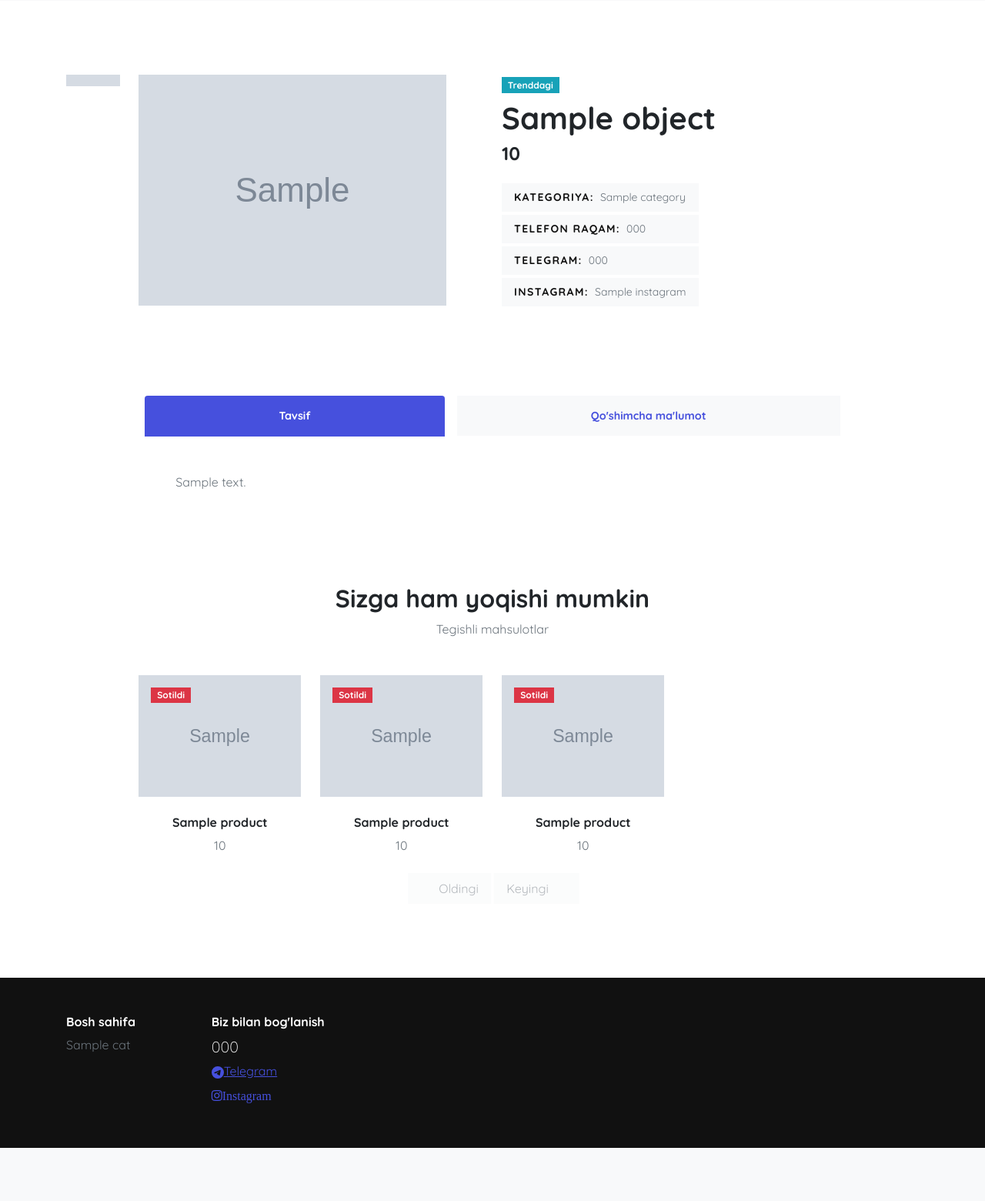
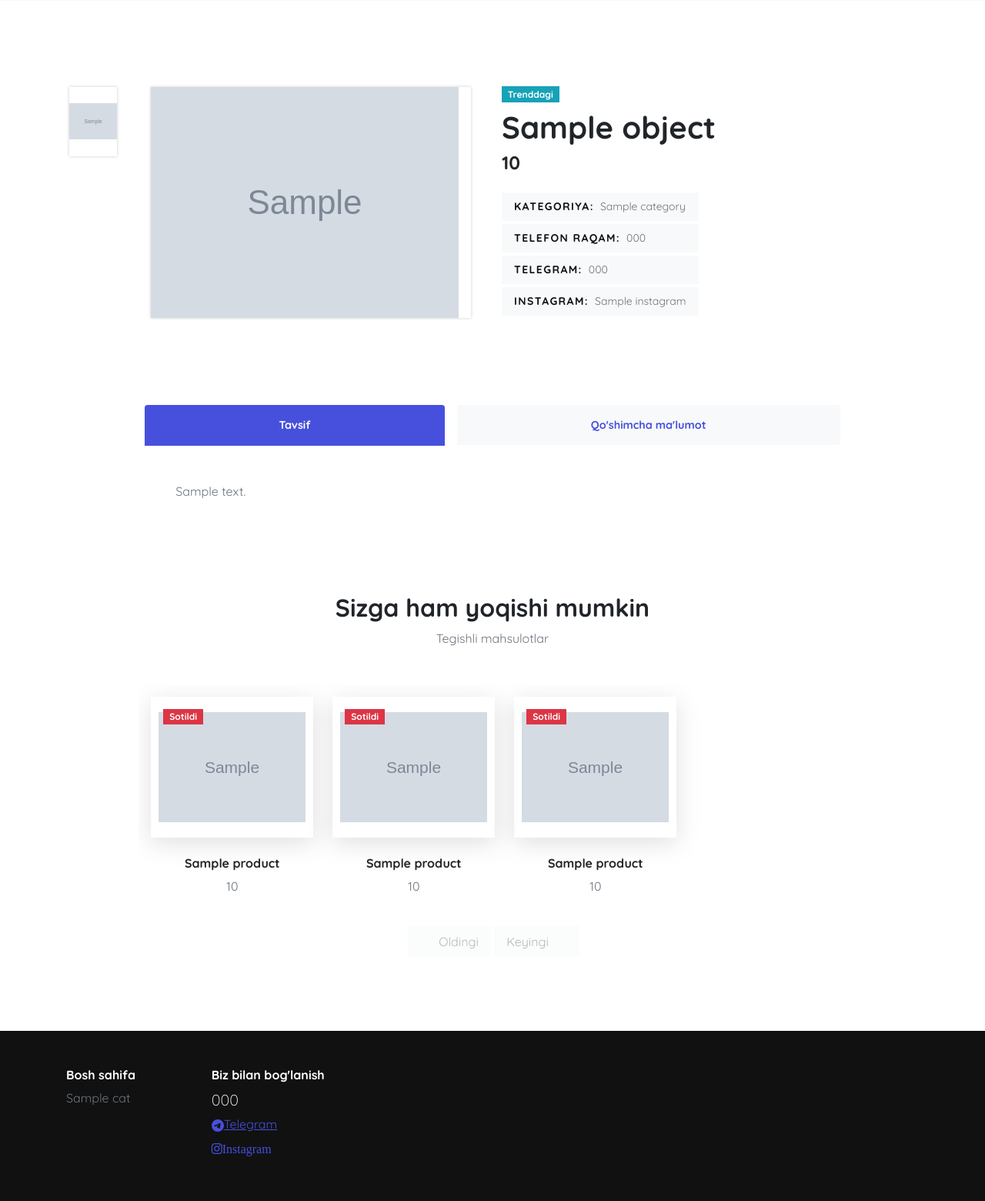
Before and after one commit to Jamoliddin0968/Zvukon.uz, a Django app: template shop/templates/shop/detail.html in a window 1280 px wide. Shown: the part 109-1669 px from the top of the page at 77% size. Before the commit the page ends 1600 px from the top, so only its background shows below. Run offline with Django 4.2, Linux system fonts and the light colour scheme; the template is opened without the code that fills it: most values are stand-ins (such as "Sample title", 1, 10 or a date in 2020); grey boxes marked "Sample" are stand-in pictures; some libraries are stand-ins or nearby versions.

Commit message:
initial commit

```diff
--- a/shop/templates/shop/detail.html
+++ b/shop/templates/shop/detail.html
@@ -66,13 +66,17 @@
             <div class="row">
               <div class="col-md-2 order-2 order-md-1">
                 <!-- Slider thumbnails-->
-                <div class="swiper-container swiper-thumbnails" id="detailSliderThumb">
+                <div class="p-1 pt-3 swiper-container swiper-thumbnails" id="detailSliderThumb">
                   <div class="swiper-wrapper">
                      {% for img in object.medium_images %}
                      {% if img %}
-                        <div class="swiper-slide"><img class="img-fluid" src="{{img}}" alt=".."></div>
+                        <div style="min-height: 90px; box-shadow: 0 0 4px rgba(0, 0, 0, 0.2);" class="swiper-slide d-flex align-items-center justify-content-center">
+                          <img class="img-fluid" src="{{img}}" alt="..">
+                        </div>
                       {% else %}
-                      <p class="swiper-slide"><img class="img-fluid" src="{% static 'img/white.png' %}"></p>
+                      <p  class=" swiper-slide">
+                        <img class="img-fluid" src="{% static 'img/white.png' %}">
+                      </p>
                      {% endif %}
                     {% endfor %}
                   </div>
@@ -80,13 +84,15 @@
               </div>
               <div class="col-md-10 order-1 order-md-2 mb-4 mb-lg-0">
                 <!-- Item slider-->
-                <div class="swiper-container" id="detailSlider">
-                  <div class="swiper-wrapper">
+                <div  class="swiper-container" id="detailSlider">
+                  <div  class="swiper-wrapper">
                     {% for img in object.medium_images  %}
                     {% if img %}
-                    <div class="swiper-slide">
-                      <a class="glightbox" href={{img}}>
-                        <img class="img-fluid" src={{img}} alt=".."></a></div>
+                    <div  class="swiper-slide p-3">
+                      <a style="display: block; box-shadow: 0 0 4px rgba(0, 0, 0, 0.2)" class="glightbox" href={{img}}>
+                        <img class="img-fluid" src={{img}} alt="..">
+                      </a>
+                    </div>
 
                     {% endif %}
 
@@ -97,7 +103,7 @@
             </div>
           </div>
           <!-- Item info-->
-          <div class="col-lg-6">
+          <div class="about__text col-lg-6">
             <div class="badge bg-info small rounded-0 mb-2">{% trans "Trenddagi" %}</div>
             <h1>{{object.name}}</h1>
             <div class="d-flex align-items-center">
@@ -178,13 +184,13 @@
 
             <div class="swiper-container" id="similarItemsSlider">
 
-              <div class="swiper-wrapper">
+              <div class="swiper-wrapper p-3">
                 <!-- Product-->
                 {% for product in popular_products %}
                 <div class="swiper-slide pb-5">
                   <div class="product mb-4">
                     <span class="badge rounded-0 bg-danger">{% trans "Sotildi" %}</span>
-                    <a href="{% url 'productDetail' product.pk %}">
+                    <a  style="box-shadow: rgba(100, 100, 111, 0.2) 0px 7px 29px 0px; display: block; padding: 20px 10px;" href="{% url 'productDetail' product.pk %}">
                       <img class="img-fluid" src={{ product.small_image }} alt="Black Canon EOS camera">
                     </a>
                   </div>
--- a/shop/templates/shop/index.html
+++ b/shop/templates/shop/index.html
@@ -48,7 +48,7 @@
 
   <!-- The slideshow/carousel -->
   <div class="carousel-inner">
-    <div class="carousel-item active">
+    <div style="border: 1px solid red; height: calc(100vh - 70px);" class="carousel-item active">
       <img src="{% static 'img/banner.jpg' %}" alt="Los Angeles" class="d-block w-100">
       <div class="carousel-caption d-none d-md-block">
         <h3>Image 3</h3>
@@ -94,7 +94,7 @@
         <div class="swiper-slide pb-5">
           <div class="product mb-4">
             <span class="badge rounded-0 bg-primary">{% trans "Yangi" %}</span>
-            <a href="{% url 'productDetail' product.pk %}"><img class="img-fluid" style="width: 100%; height: 100%;" src={{ product.small_image}}
+            <a style="display: block; padding: 20px 10px; box-shadow: rgba(100, 100, 111, 0.2) 0px 7px 29px 0px;" href="{% url 'productDetail' product.pk %}"><img class="img-fluid" style="width: 100%; height: 100%;" src={{ product.small_image}}
                 alt="Round grey hanging decor"></a>
           </div>
           <h6 class="text-center"><a class="reset-anchor"
@@ -144,7 +144,7 @@
         <div class="swiper-slide pb-5">
           <div class="product mb-4">
             <span class="badge rounded-0 bg-danger">{% trans "Sotildi" %}</span>
-            <a href="{% url 'productDetail' product.pk %}">
+            <a style="display: block; padding: 20px 10px; box-shadow: rgba(100, 100, 111, 0.2) 0px 7px 29px 0px;" href="{% url 'productDetail' product.pk %}">
               <img class="img-fluid" src={{ product.small_image }} alt="Black Canon EOS camera">
             </a>
           </div>
--- a/static/css/my.css
+++ b/static/css/my.css
@@ -10,3 +10,9 @@
     align-items: center;
 
   }
+
+/* card style */
+
+#hh{
+  background-color: red !important;
+}
--- a/templates/base.html
+++ b/templates/base.html
@@ -29,6 +29,12 @@
   <!-- Tweaks for older IEs--><!--[if lt IE 9]>
         <script src="https://oss.maxcdn.com/html5shiv/3.7.3/html5shiv.min.js"></script>
         <script src="https://oss.maxcdn.com/respond/1.4.2/respond.min.js"></script><![endif]-->
+  <style>
+    .about__text{
+      padding-top: 12px;
+    }
+  </style>
+
 </head>
 
 <body>
```
Also changed, not shown: db.sqlite3.
